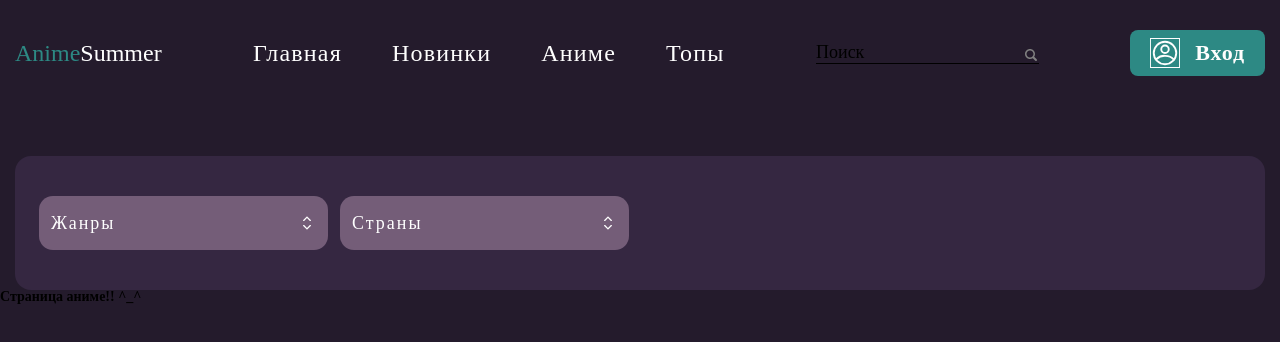
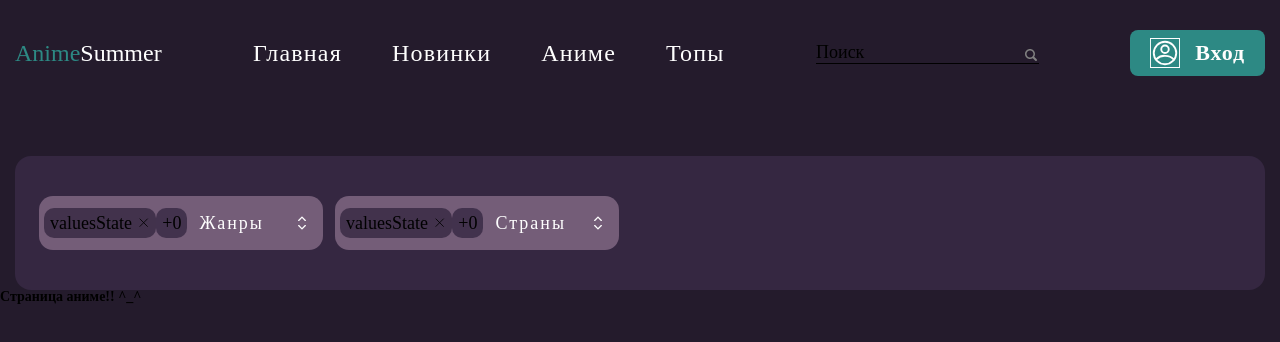
Before and after one commit to cookies-with-tea/fims-site, a React (Vite) app: page /anime in a window 1280 px wide. Shown: the top 342 px of the page. Built offline with nearby package versions, Linux system fonts and the light colour scheme.

Commit message:
feat/ASF-15: сделал начальную логику отображение выбранных категорий

```diff
--- a/src/components/anime-filters/index.tsx
+++ b/src/components/anime-filters/index.tsx
@@ -1,11 +1,11 @@
 import { Filter } from '@/components'
-import cn from 'classnames'
-import cb from 'classnames/bind'
-
-import styles from './styles.module.scss'
+import { FiltersData } from '@/mocks/filters.type'
 import { useEffect, useState } from 'react'
 import { FILTERS_MOCK_DATA } from '@/mocks'
 import { OptionType, UnionOrArray } from '@/types'
+import styles from './styles.module.scss'
+import cn from 'classnames'
+import cb from 'classnames/bind'
 
 const cx = cb.bind(styles)
 
@@ -14,9 +14,9 @@ const fetchFilters = async () => {
 }
 
 export const AnimeFilters = () => {
-  const [filters, setFilters] = useState<any[]>([])
+  const [filters, setFilters] = useState<FiltersData[]>([])
   const [filtersValues, setFiltersValues] = useState({})
-
+  console.log(filtersValues)
   const fetchData = async () => {
     console.log({
       filters: filtersValues,
@@ -61,7 +61,11 @@ export const AnimeFilters = () => {
       <div className={cx('anime-filters')}>
         <div className={cx('anime-filters__content')}>
           { filters.length ? filters?.map((filter, index) => (
-            <Filter key={index} filter={filter} onChange={(value) => handleFilterChange(filter.value, value)} />
+            <Filter
+              key={index}
+              filter={filter}
+              onChange={(value) => handleFilterChange(filter.value, value)}
+            />
           )) : null}
         </div>
       </div>
--- a/src/components/anime-search/AnimeSearch.tsx
+++ b/src/components/anime-search/AnimeSearch.tsx
@@ -79,6 +79,7 @@ export const AnimeSearch = () => {
       <Dialog
         fullScreen
         closeEscape
+        lockScroll
         overlayClosable
         visible={isVisible}
         className={cx('dialog__content')}
--- a/src/components/filter/Filter.tsx
+++ b/src/components/filter/Filter.tsx
@@ -1,7 +1,15 @@
 import { Select } from '@/ui'
 import { OptionType, UnionOrArray } from '@/types'
 
-export const Filter = ({ filter, onChange }: { filter: any, onChange: (value: UnionOrArray<OptionType['value']>) => void }) => {
+interface FilterProp {
+  filter: any
+  onChange: (value: UnionOrArray<OptionType['value']>) => void
+}
+
+export const Filter = ({
+    filter,
+    onChange
+  }: FilterProp) => {
   return (
     <Select
       multiple
--- a/src/mocks/filters.ts
+++ b/src/mocks/filters.ts
@@ -1,4 +1,6 @@
-export const FILTERS_MOCK_DATA = [
+import { FiltersData } from '@/mocks/filters.type'
+
+export const FILTERS_MOCK_DATA: FiltersData[] = [
   {
     title: 'Жанры',
     value: 'genres',
@@ -37,4 +39,4 @@ export const FILTERS_MOCK_DATA = [
       }
     ]
   }
-] as const
+]
--- a/src/ui/select/Select.tsx
+++ b/src/ui/select/Select.tsx
@@ -31,8 +31,9 @@ export const Select = ({
   multiple = false
   }: SelectType) => {
   const [valuesState, setValuesState] = useState<Set<OptionType['value']>>(new Set())
-
-  const handleValuesChange = (value: OptionType['value']) => {
+  const [checkedValues, setCheckedValues] = useState<string[]>([])
+  console.log(valuesState)
+  const handleValuesChange = (value: OptionType['value'], valueChecked?: string) => {
     const _values = new Set(valuesState)
 
     if (_values.has(value)) {
@@ -43,10 +44,12 @@ export const Select = ({
 
     setValuesState(_values)
 
+    valueChecked && setCheckedValues([...checkedValues, valueChecked])
+    console.log()
     onChange?.(Array.from(_values.values()))
   }
 
-  const handleOptionChange = (value: OptionType['value']) => {
+  const handleOptionChange = (value: OptionType['value'],  valueChecked?: string) => {
     if (!multiple) {
       onChange?.(value)
 
@@ -61,7 +64,7 @@ export const Select = ({
       return
     }
 
-    handleValuesChange(value)
+    handleValuesChange(value, valueChecked)
   }
 
   return (
@@ -72,8 +75,25 @@ export const Select = ({
       className={cx('select__dropdown')}
     >
       <div className={cx('select', size)}>
+        <div className={cx('select__selected')}>
+
+          <div className={cx('select__selected-item')}>
+            <span className={cx('select__selected-text')}>
+              { checkedValues[0] }valuesState
+            </span>
+
+            <button>
+              <Icon name={'close'} className={cx('select__selected-icon')}/>
+            </button>
+          </div>
+
+          <div className={cx('select__selected-item')}>
+            <span> +{ checkedValues.length }</span>
+          </div>
+        </div>
+
         <input
-          placeholder={placeholder}
+          placeholder={!checkedValues.length ? placeholder : ''}
           className={cx('select__input')}
           value={value}
         />
--- a/src/ui/select/option/Option.tsx
+++ b/src/ui/select/option/Option.tsx
@@ -20,11 +20,10 @@ export const Option = ({
   option,
   isChecked
   }: OptionsProps) => {
-
   return (
     <li
       className={cx('menu__item', checkIconPosition)}
-      onClick={() => onChange(option.value)}
+      onClick={() => onChange(option.value, option.label)}
     >
       { checkIconPosition === 'left' && isChecked && (
         <div className={cx('menu__item-icon')}>
--- a/src/ui/select/options/SelectOptions.tsx
+++ b/src/ui/select/options/SelectOptions.tsx
@@ -1,9 +1,9 @@
 import { OptionType } from '@/types'
 import { ReactNode } from 'react'
 import { Icon } from '@/ui'
+import { Option } from '@ui/select/option/Option'
 import style from './styles.module.scss'
 import cnBind from 'classnames/bind'
-import { Option } from '@ui/select/option/Option'
 
 const cx = cnBind.bind(style)
 
--- a/src/ui/select/styles.module.scss
+++ b/src/ui/select/styles.module.scss
@@ -1,5 +1,6 @@
 .select {
-  width: 100%;
+  //width: 100%;
+  width: 284px;
   display: flex;
   align-items: center;
   border-radius: $font--size-small;
@@ -55,3 +56,19 @@
   cursor: pointer;
   padding: 0 10px;
 }
+
+.select__selected{
+  display: flex;
+  margin-left: 5px;
+}
+
+.select__selected-item {
+  display: flex;
+  align-items: center;
+  padding: 6px;
+  border-radius: 10px;
+  background-color: rgba(53, 39, 65, 0.78);
+}
+.select__selected-text{
+  margin-right: 5px;
+}
```
Also changed, not shown: src/mocks/filters.type.ts (added, +11 -0 lines).
